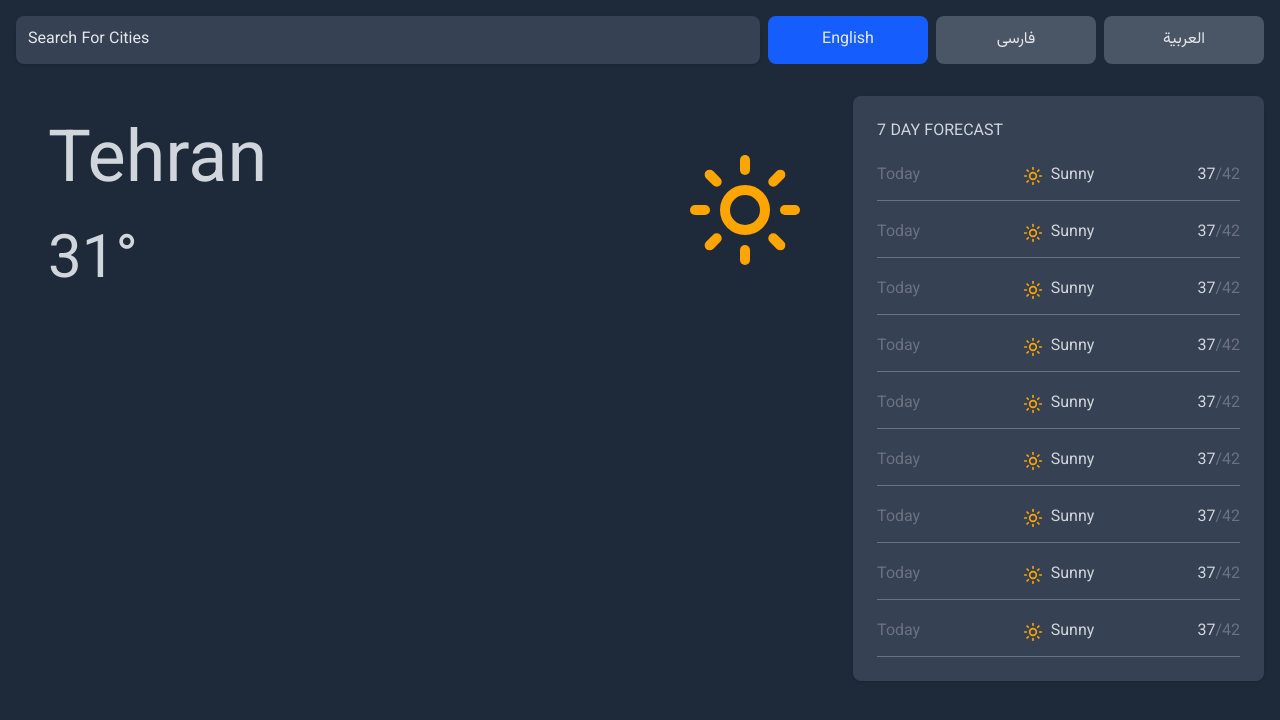
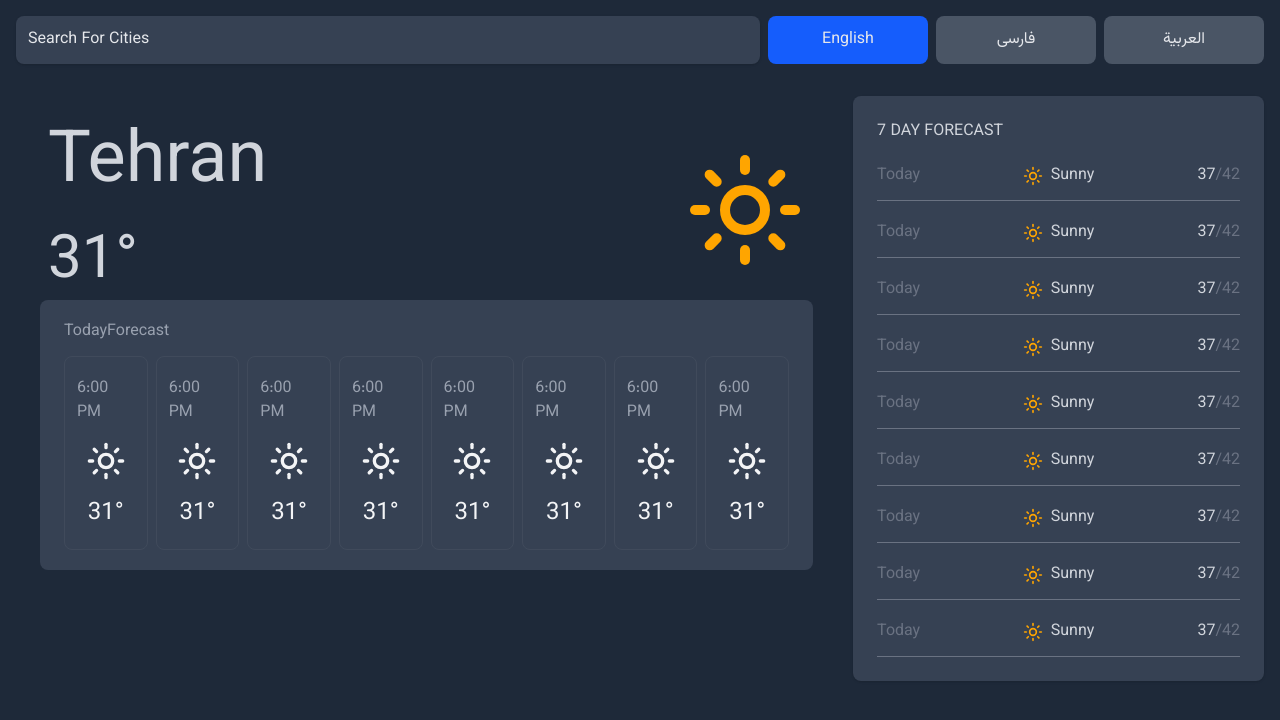
Before and after one commit to AmirhosseinSharafi790/weather-app, a Next.js app: page / in a window 1280 px wide. Shown: the top 720 px of the page. Built offline with nearby package versions, Linux system fonts and the light colour scheme.

Commit message:
add Today Forecast components

```diff
--- a/app/page.tsx
+++ b/app/page.tsx
@@ -2,6 +2,7 @@
 import Forecast from "@/components/Forecast/Forecast"
 import GeneralWeather from "@/components/GeneralWeather/GeneralWeather"
 import Header from "@/components/Header/Header"
+import TodayForecast from "@/components/TodayForecast/TodayForecast";
 
 export default function Home() {
   return (
@@ -10,6 +11,7 @@ export default function Home() {
       <div className="flex flex-col md:flex-row gap-4">
         <div className="w-full md:w-4/6 p-6">
           <GeneralWeather />
+          <TodayForecast />
         </div>
         <div className="w-full md:w-2/6 bg-gray-700 text-gray-300 p-6 rounded-lg shadow">
           <Forecast />
--- /dev/null
+++ b/components/TodayForecast/TodayForecast.tsx
@@ -0,0 +1,21 @@
+import { useTranslation } from "react-i18next";
+import TodayForecastItems from "./TodayForecastItems";
+
+export default function TodayForecast() {
+    const { t } = useTranslation()
+    return(
+        <div className="bg-gray-700 px-6 text-gray-400 rounded-lg py-5">
+            <div className="mb-3">{t("TodayForecast")}</div>
+            <div className="flex gap-x-2 items-start justify-between">
+                <TodayForecastItems />
+                <TodayForecastItems />
+                <TodayForecastItems />
+                <TodayForecastItems />
+                <TodayForecastItems />
+                <TodayForecastItems />
+                <TodayForecastItems />
+                <TodayForecastItems />
+            </div>
+        </div>
+    )
+}
--- /dev/null
+++ b/components/TodayForecast/TodayForecastItems.tsx
@@ -0,0 +1,15 @@
+import { Sun } from "lucide-react";
+
+export default function TodayForecastItems() {
+    return(
+        <div className="flex flex-col gap-y-4 border border-gray-600/50 rounded-lg py-5 m-auto px-3 items-center justify-center">
+            <div>6:00 PM</div>
+            <div>
+                <Sun color="#f3f4f6" size={40} />
+            </div>
+            <div className="w-full text-2xl text-gray-100 flex-1 text-center">
+                31°
+            </div>
+        </div>
+    )
+}
```
